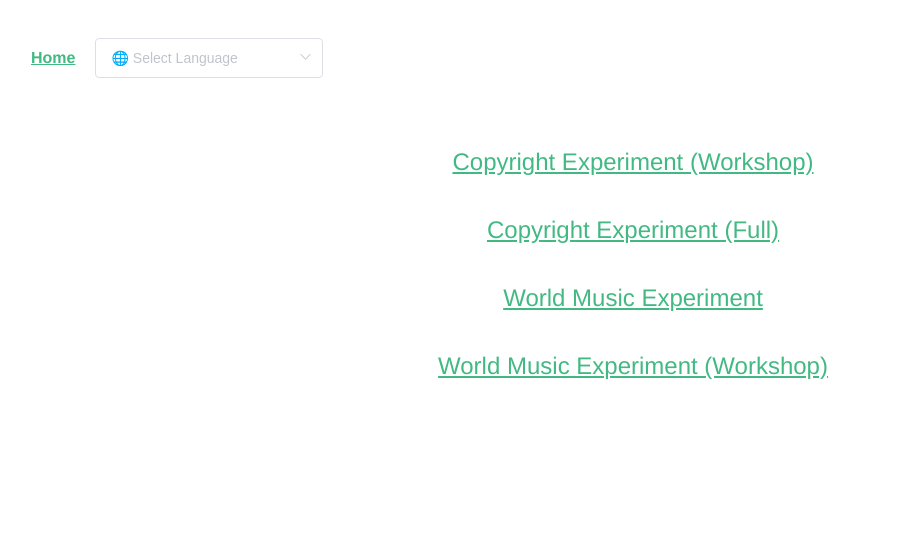
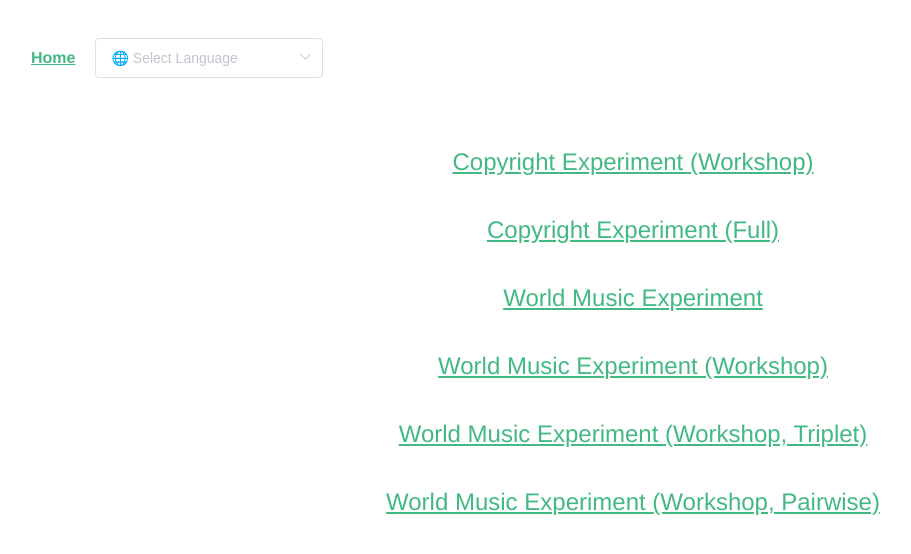
Before and after one commit to keio-moe/song-test, a Vue app: page / in a window 1280 px wide. Shown: the top 554 px of the page, without its empty margins (7-918 px from the left). Built offline with nearby package versions, Linux system fonts and the light colour scheme.

Commit message:
Allow run similarity separately

```diff
--- a/src/assets/i18n/en-us.ts
+++ b/src/assets/i18n/en-us.ts
@@ -47,6 +47,8 @@ const translation: any = {
   usernameConflict: 'Username Exsisted. Do you want to Continue previous Experiment?',
   worldMusic: 'World Music Experiment',
   worldMusicWorkshop: 'World Music Experiment (Workshop)',
+  worldMusicWorkshopSimilarity: 'World Music Experiment (Workshop, Pairwise)',
+  worldMusicWorkshopRank: 'World Music Experiment (Workshop, Triplet)',
   worldMusicYamaha: 'World Music Experiment（Yamaha）',
 };
 
--- a/src/views/Home.vue
+++ b/src/views/Home.vue
@@ -34,6 +34,14 @@ export default class Home extends Vue {
       title: 'worldMusicWorkshop',
       src: '/experiments/worldmusic/workshop/evaluation',
     },
+    {
+      title: 'worldMusicWorkshopRank',
+      src: '/experiments/worldmusic/workshop/rank',
+    },
+    {
+      title: 'worldMusicWorkshopSimilarity',
+      src: '/experiments/worldmusic/workshop/similarity',
+    },
     // {
     //   title: 'worldMusicYamaha',
     //   src: '/experiments/worldmusic/yamaha/evaluation',
```
